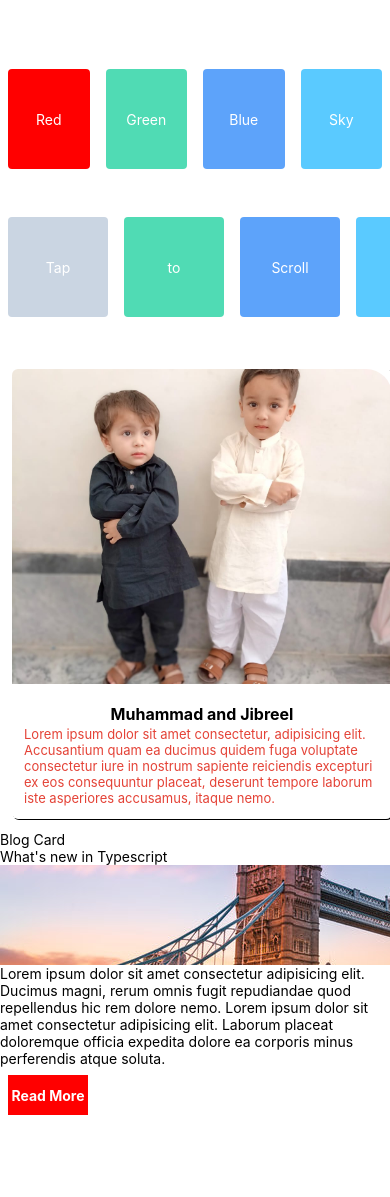
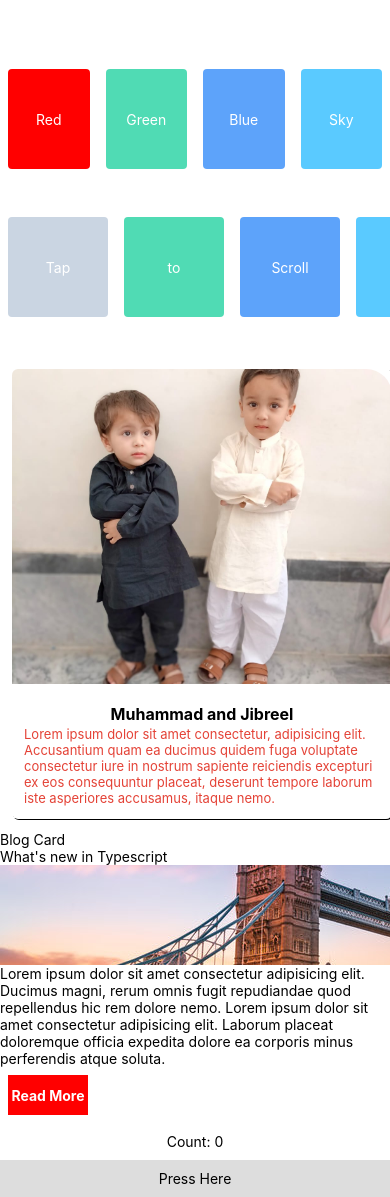
Before and after one commit to ChaudhryBassamTanvir/App-Practice-, a React Native app: screen / in a window 390 px wide. Before the commit the page ends 1123 px from the top, so only its background shows below. Built offline with nearby package versions, Linux system fonts and the light colour scheme.

Commit message:
updated code of APP

```diff
--- a/App.tsx
+++ b/App.tsx
@@ -4,6 +4,8 @@
 import ElevatedCard from './components/ElevatedCard';
 import FancyCard from './components/FancyCard';
 import ActionCard from './components/ActionCard';
+import OnPress from './components/Count';
+import Count from './components/Count';
 
 const App = () => {
   return (
@@ -16,6 +18,7 @@
         <FancyCard />
         {/* <FancyCard /> */}
         <ActionCard />
+        <Count />
       </ScrollView>
     </SafeAreaView>
   );
--- /dev/null
+++ b/components/Count.tsx
@@ -0,0 +1,43 @@
+import React, {useState} from 'react';
+import {
+  SafeAreaView,
+  StyleSheet,
+  Text,
+  TouchableOpacity,
+  View,
+} from 'react-native';
+
+const Count = () => {
+  const [count, setCount] = useState(0);
+  const onPress = () => setCount(prevCount => prevCount + 1);
+
+  return (
+    <SafeAreaView style={styles.container}>
+      <View style={styles.countContainer}>
+        <Text>Count: {count}</Text>
+      </View>
+      <TouchableOpacity style={styles.button} onPress={onPress}>
+        <Text>Press Here</Text>
+      </TouchableOpacity>
+    </SafeAreaView>
+  );
+};
+
+const styles = StyleSheet.create({
+  container: {
+    flex: 1,
+    justifyContent: 'center',
+    paddingHorizontal: 10,
+  },
+  button: {
+    alignItems: 'center',
+    backgroundColor: '#DDDDDD',
+    padding: 10,
+  },
+  countContainer: {
+    alignItems: 'center',
+    padding: 10,
+  },
+});
+
+export default Count;
```
